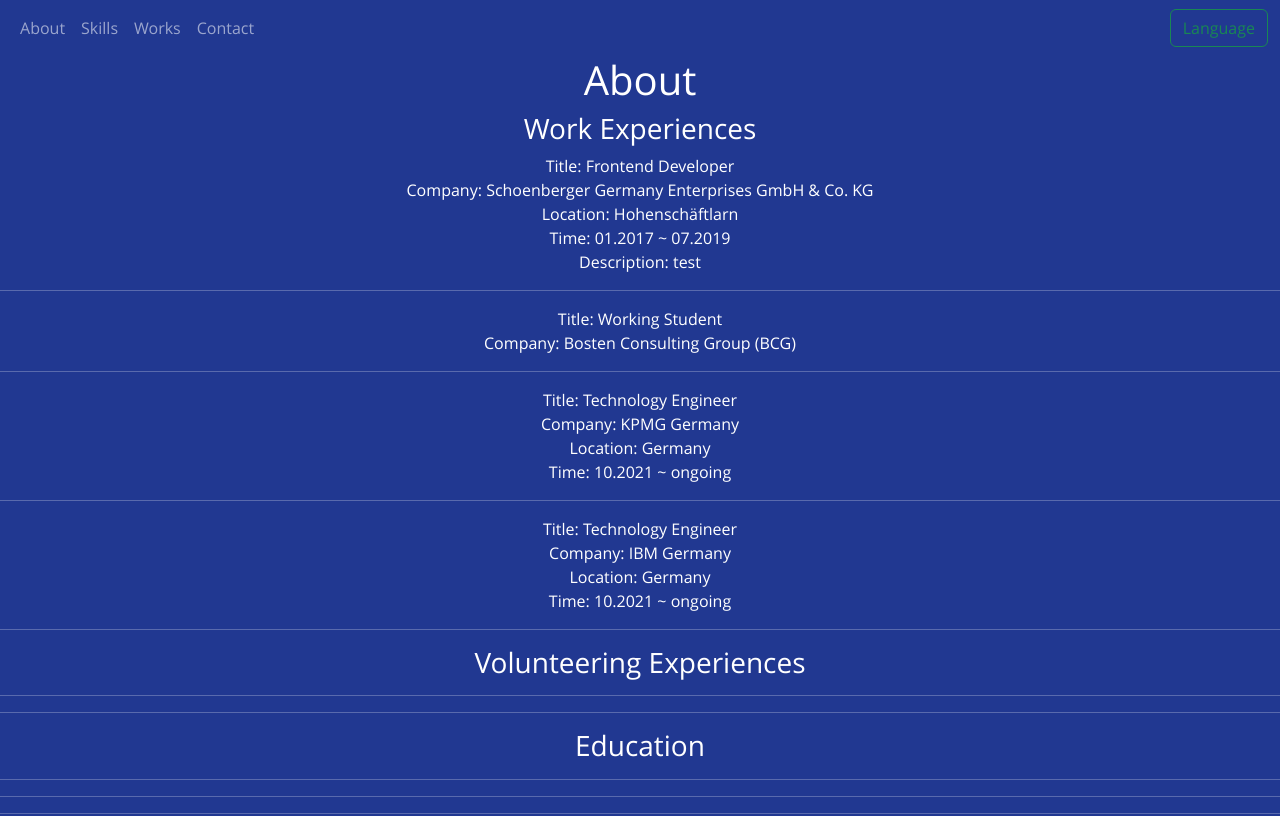
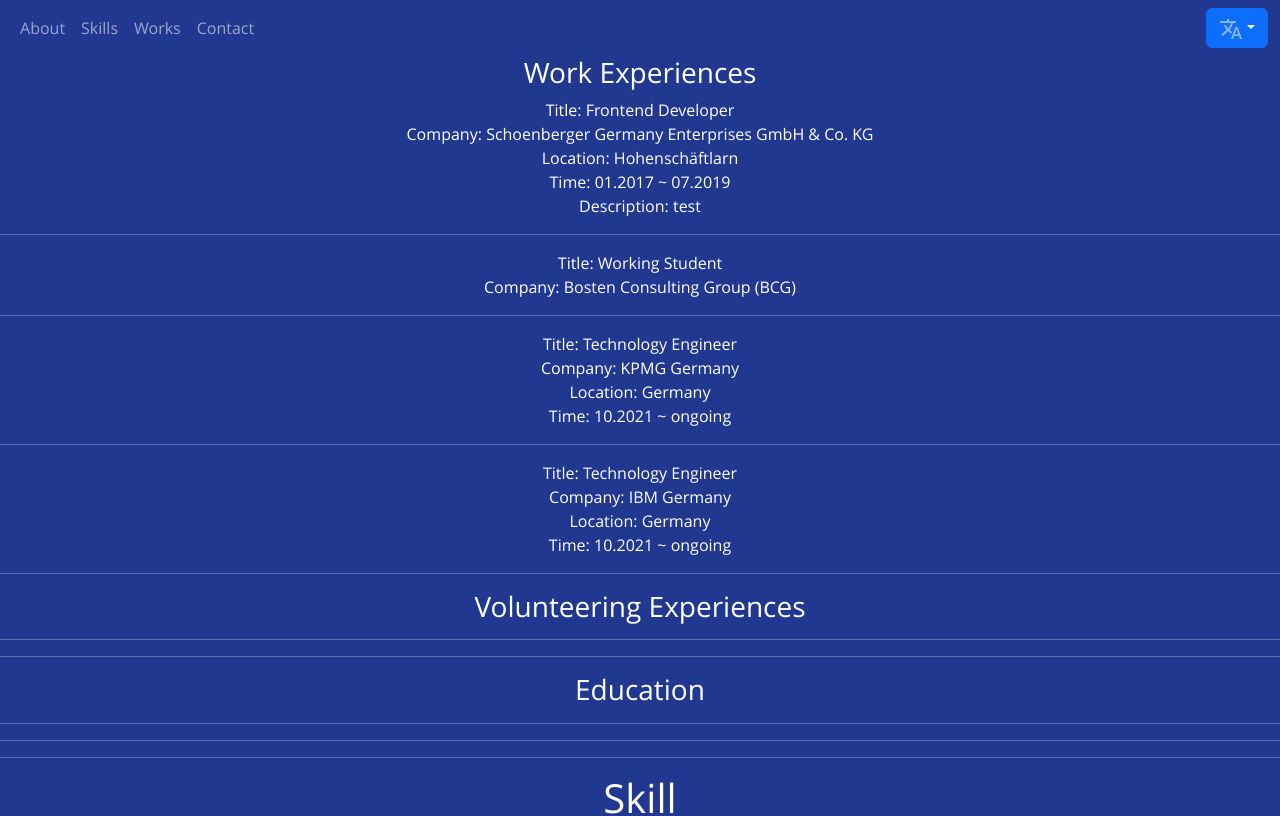
Before and after one commit to ChuyingHe/personal-website, a React (Create React App) app: page / in a window 1280 px wide. Shown: the top 816 px of the page. Built offline with nearby package versions, Linux system fonts and the light colour scheme.

Commit message:
add languages

```diff
--- a/src/components/NavScroll.js
+++ b/src/components/NavScroll.js
@@ -4,11 +4,16 @@
 import Nav from "react-bootstrap/Nav";
 import Navbar from "react-bootstrap/Navbar";
 import NavDropdown from "react-bootstrap/NavDropdown";
+import Dropdown from "react-bootstrap/Dropdown";
+
+import { ReactComponent as IconLanguage } from "../asset/icon_language.svg";
+
 import "./NavScroll.css";
 
 function NavScroll() {
   return (
-    <Navbar className="chuying-navbar" variant="dark" expand="lg">
+    <div>
+      <Navbar className="chuying-navbar" variant="dark" expand="lg" fixed="top">
         <Container fluid>
           {/* <Navbar.Brand className="navbar-brand-color" href="#">
           Chuying He's Website
@@ -27,7 +32,6 @@
               <Nav.Link href="#contact">Contact</Nav.Link>
             </Nav>
 
-          <Button variant="outline-success">Language</Button>
             {/* <Form className="d-flex">
             <Form.Control
               type="search"
@@ -38,8 +42,22 @@
             <Button variant="outline-success">Search</Button>
           </Form> */}
           </Navbar.Collapse>
+
+          <Dropdown size="sm" align="end">
+            <Dropdown.Toggle id="dropdown-basic">
+              <IconLanguage id="icon-language" />
+            </Dropdown.Toggle>
+
+            <Dropdown.Menu>
+              <Dropdown.Item href="#/action-1">🇬🇧</Dropdown.Item>
+              <Dropdown.Item href="#/action-2">🇨🇳</Dropdown.Item>
+              <Dropdown.Item href="#/action-3">🇩🇪</Dropdown.Item>
+              <Dropdown.Item href="#/action-3">🇪🇸</Dropdown.Item>
+            </Dropdown.Menu>
+          </Dropdown>
         </Container>
       </Navbar>
+    </div>
   );
 }
 
```
Also changed, not shown: src/asset/icon_language.svg (added). Lines whose indentation alone changed are shown as unchanged.
